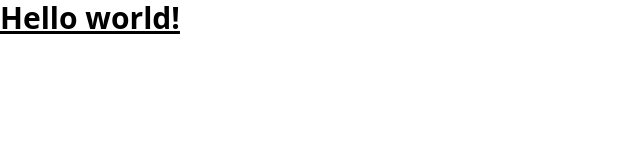
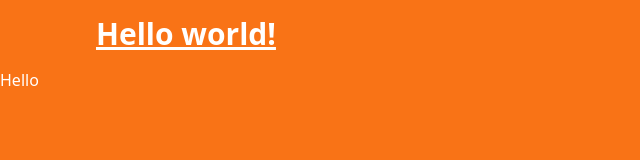
Before and after one commit to Munshi91/biker-zone-tailwindcss, a website: page src/index.html in a window 1280 px wide. Shown: the whole page, without its empty margins (0-640 px from the left). Drawn offline with Linux system fonts and the light colour scheme.

Commit message:
test tailwind css

```diff
--- a/src/index.html
+++ b/src/index.html
@@ -5,7 +5,8 @@
     <meta name="viewport" content="width=device-width, initial-scale=1.0" />
     <link href="../dist/output.css" rel="stylesheet" />
   </head>
-  <body>
-    <h1 class="text-3xl font-bold underline">Hello world!</h1>
-     </body>
+  <body class="bg-orange-500 text-white">
+    <h1 class="text-3xl font-bold underline pt-4 ml-24">Hello world!</h1>
+    <h2 class="pt-4">Hello</h2>
+  </body>
 </html>
```
Also changed, not shown: dist/output.css.
